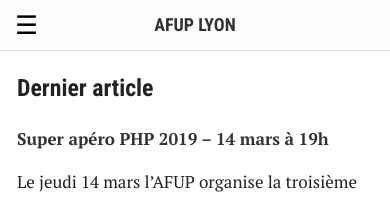
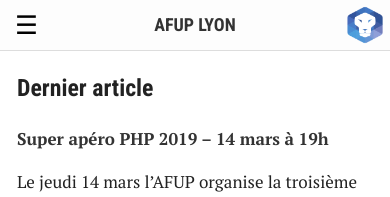
Before and after one commit to afup/lyon.afup.org, a Jekyll site: the page built from index.md, in a window 390 px wide. Shown: the top 197 px of the page. Built offline with Jekyll 4.4.1, drawn with Linux system fonts in a browser that asks for light colours.

Commit message:
petit logo pour la version mobile

```diff
--- a/_includes/header.html
+++ b/_includes/header.html
@@ -29,5 +29,6 @@
     {% endif %}
 
     <label for="menu-checkbox" class="toggle-button" data-open="☰" data-close="☰" onclick></label>
+    <img src="/files/theme/logo_simple.png" class="logo-image" alt="{{ site.title }}"/>
   </nav>
 </header>
--- a/_sass/layout/_nav.scss
+++ b/_sass/layout/_nav.scss
@@ -116,6 +116,17 @@
       background: none;
     }
   }
+
+  .logo-image {
+    position: absolute;
+    display: block;
+    width: 50px;
+    height: 50px;
+    right: 0;
+    top: 0;
+    padding: 5px;
+  }
+
 }
 
 @media screen and (min-width: $md-break-point){
--- a/_sass/media-queries/_1-medium.scss
+++ b/_sass/media-queries/_1-medium.scss
@@ -22,11 +22,17 @@
     text-align: center;
   }
 
-  .nav-main .blog-logo {
-    -webkit-order: 0;
-    -ms-flex-order: 0;
-    order: 0;
-    width: auto;
+  .nav-main {
+    .blog-logo {
+      -webkit-order: 0;
+      -ms-flex-order: 0;
+      order: 0;
+      width: auto;
+    }
+
+    .logo-image {
+      display: none;
+    }
   }
 
   .nav-main a:not(.blog-logo) {
```
